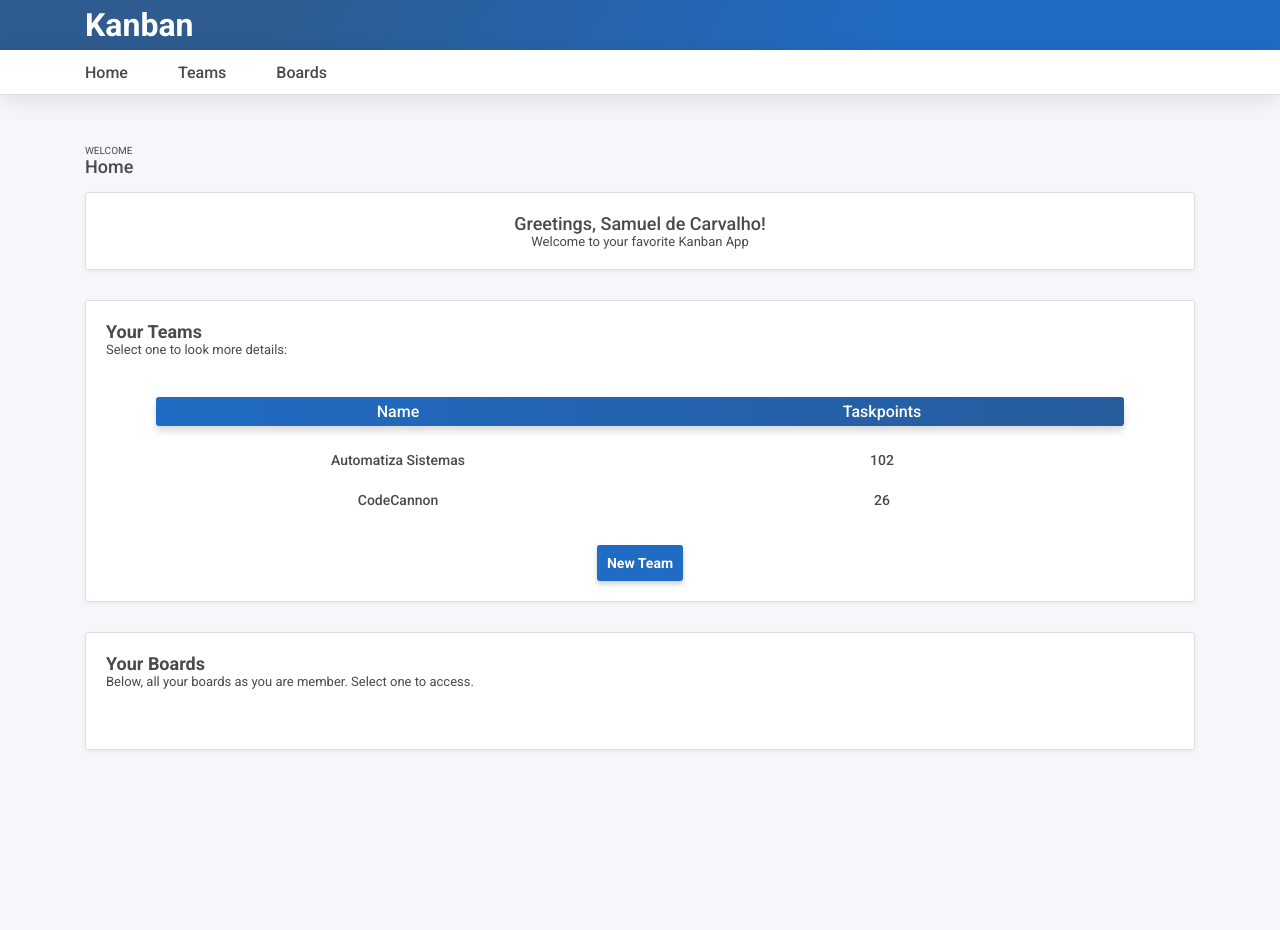
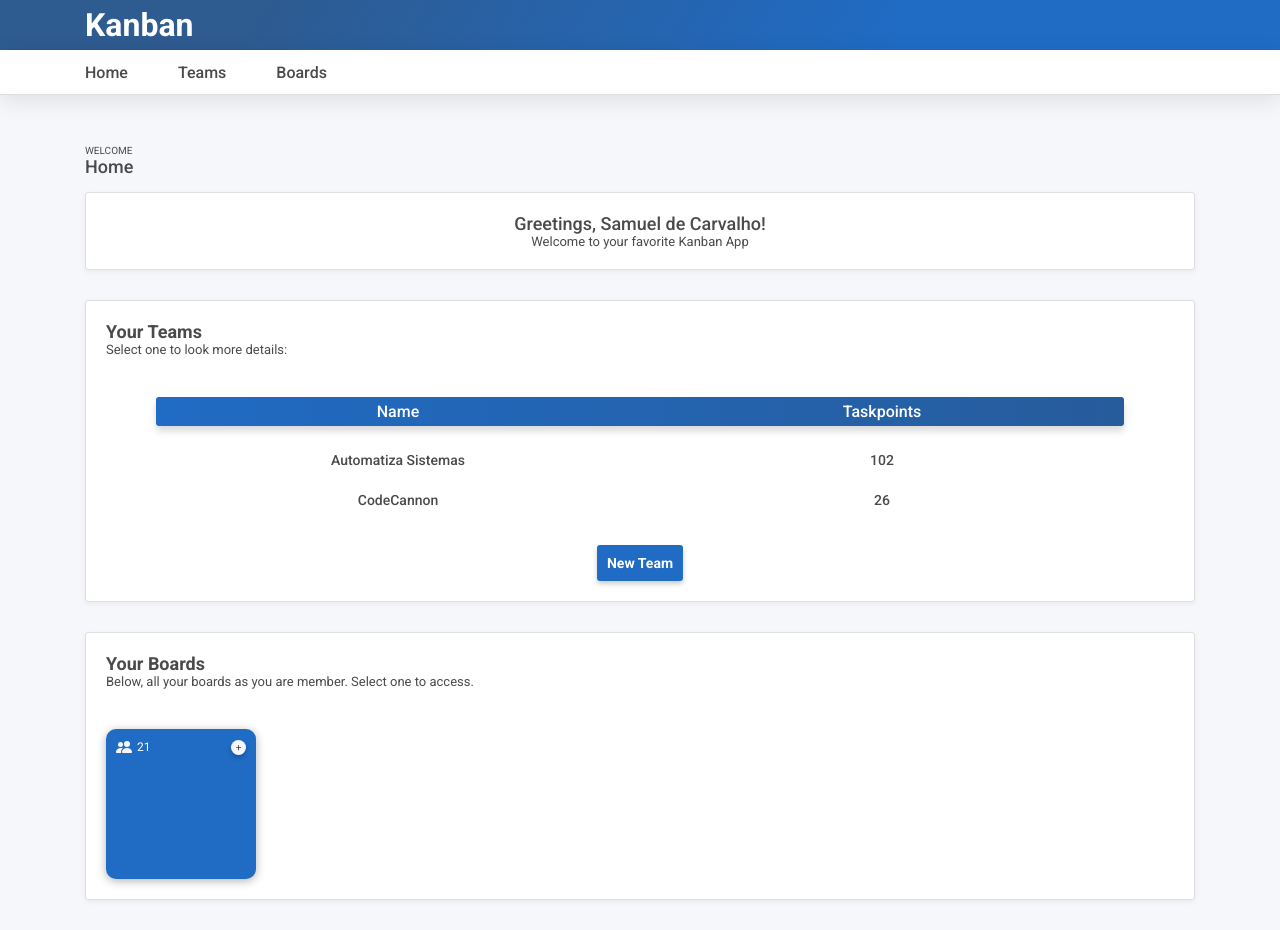
Before and after one commit to samueldcarvalho/Training.ProjectKanban, a Next.js app in the folder src/Web/Training.Kanban.UI/kanban-web-ui/: page / in a window 1280 px wide. Before the commit the page ends 800 px from the top, so only its background shows below. Built offline with nearby package versions, Linux system fonts and the light colour scheme.

Commit message:
Criação do style do BoardCard component

```diff
--- a/src/Web/Training.Kanban.UI/kanban-web-ui/pages/index.tsx
+++ b/src/Web/Training.Kanban.UI/kanban-web-ui/pages/index.tsx
@@ -1,5 +1,6 @@
 import CardTitleComponent from "../components/main/titlecard-component";
 import Wrapper from "../components/main/wrapper-component";
+import { BsFillPeopleFill } from "react-icons/bs"
 
 type User = {
     id: number;
@@ -74,6 +75,23 @@ const Home = () => {
                 <div className="kb-home-boards-header">
                     <CardTitleComponent title="Your Boards" description="Below, all your boards as you are member. Select one to access." />
                 </div>
+                <div className="kb-home-boards-body">
+                    <div className="kb-board-card">
+                        <div className="kb-board-card-header">
+                            <div className="kb-board-card-header-members">
+                                <BsFillPeopleFill fill="#f5f7fb" />
+                                <p>21</p>
+                            </div>
+                            <button className="kb-board-card-button">+</button>
+                        </div>
+                        <div className="kb-board-card-center">
+
+                        </div>
+                        <div className="kb-board-card-footer">
+
+                        </div>
+                    </div>
+                </div>
             </div>
         </Wrapper >
     )
--- a/src/Web/Training.Kanban.UI/kanban-web-ui/styles/globals.css
+++ b/src/Web/Training.Kanban.UI/kanban-web-ui/styles/globals.css
@@ -105,3 +105,66 @@ a{
   background-color: var(--color-primary-disable);
   box-shadow: 0 0px 3px rgba(0, 0, 0, 0.3);
 }
+
+.kb-board-card{
+  position: relative;
+  display: flex;
+  flex-flow: column nowrap;
+  justify-content: space-between;
+
+  background-color: #206bc4;
+  box-shadow: 0 2px 10px rgba(0, 0, 0, 0.3);
+
+  width: 150px;
+  height: 150px;
+
+  border-radius: 10px;
+
+  padding: 10px;
+}
+
+.kb-board-card-header{
+  display: flex;
+  flex-flow: row nowrap;
+  justify-content: space-between;
+  align-items: center;
+}
+
+.kb-board-card-header p{
+  font-size: 12px;
+}
+
+.kb-board-card-button{
+  background-color: var(--color-bg-primary);
+  height: 15px;
+  width: 15px;
+  border: none;
+  border-radius: 30px;
+  font-size: 10px;
+  box-shadow: 0 3px 5px rgba(0, 0, 0, 0.2);
+
+  transition: all 0.05s ease-in;
+}
+
+.kb-board-card-button:hover{
+  background-color: var(--color-bg-secundary);
+  font-weight: bold;
+
+  box-shadow: 0 1px 2px rgba(0, 0, 0, 0.3);
+}
+
+.kb-board-card-button:active{
+  background-color: var(--color-font-secundary);
+}
+
+.kb-board-card-header-members{
+  display: flex;
+  flex-flow: row nowrap;
+  justify-content: flex-start;
+  align-items: center;
+}
+
+.kb-board-card-header-members p{
+  margin-left: 5px;
+  color: var(--color-font-primary-light);
+}
--- a/src/Web/Training.Kanban.UI/kanban-web-ui/styles/main-module.css
+++ b/src/Web/Training.Kanban.UI/kanban-web-ui/styles/main-module.css
@@ -167,3 +167,12 @@
 .kb-home-boards{
   margin-bottom: 30px;
 }
+
+.kb-home-boards-body{
+  display: flex;
+  flex-flow: row nowrap;
+  justify-content: flex-start;
+  align-items: flex-start;
+
+  width: 100%;
+}
```
